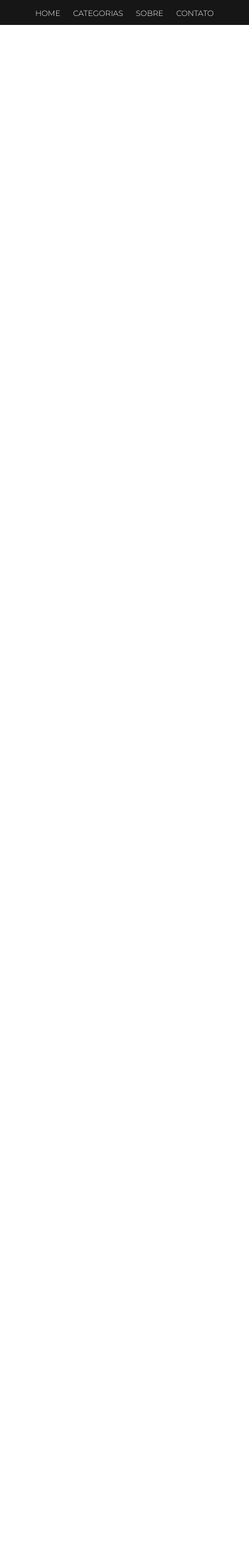
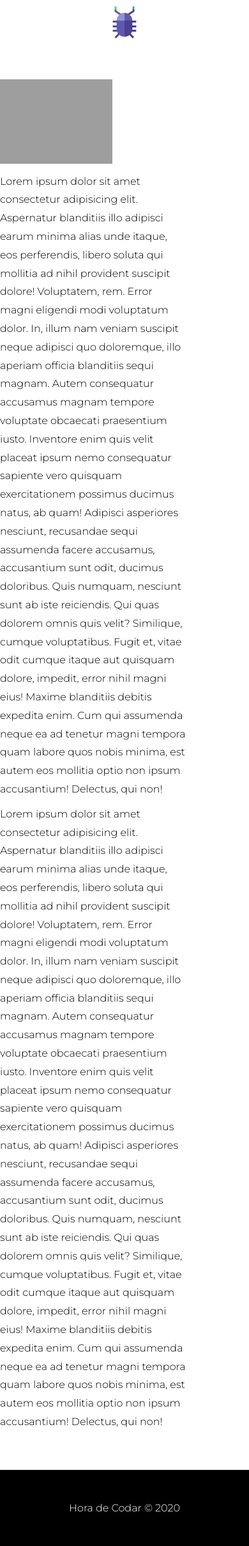
Before and after one commit to matheusbattisti/curso_php, a PHP site: page /post.php in a window 390 px wide. Shown: the whole page at 64% size. Before the commit the page ends 39 px from the top, so only its background shows below. Run offline with PHP 8.4, Linux system fonts and the light colour scheme; data that the repository does not hold is empty; grey boxes are pictures that could not be loaded.

Commit message:
continuando blog

```diff
--- a/15_blog/css/styles.css
+++ b/15_blog/css/styles.css
@@ -7,25 +7,36 @@
 }
 
 /* NAVBAR */
+#logo {
+  position: absolute;
+  top: 10px;
+  left: 9.5%;
+}
+
+#logo img {
+  width: 50px;
+}
+
 #navbar {
   display: flex;
   align-items: center;
   justify-content: center;
   background-color: #161616;
-  padding: 10px;
+  padding: 20px;
   text-transform: uppercase;
   list-style: none;
 }
 
 #navbar li {
   margin: 0 10px;
+  padding: 5px;
 }
 
 #navbar .nav-link {
   color: #FFF;
   text-decoration: none;
   transition: .5s;
-  font-size: 12px;
+  font-size: 14px;
 }
 
 #navbar .nav-link:hover {
@@ -95,3 +106,117 @@
   display: inline-block;
   margin-right: 5px;
 }
+
+/* FOOTER */
+footer {
+  width: 100%;
+  text-align: center;
+  background: #000;
+  color: #FFF;
+  padding: 50px 0;
+  margin-top: 50px;
+}
+
+/* POST */
+.post-container {
+  display: grid;
+  grid-template-columns: 75% 25%;
+  grid-template-rows: auto;
+  grid-template-areas: "main sidebar";
+  grid-gap: 10px;
+  padding-top: 30px;
+  max-width: 1200px;
+  margin: 0 auto;
+}
+
+.content-container {
+  grid-area: main;
+}
+
+#post-description {
+  font-style: italic;
+  margin-bottom: 40px;
+}
+
+.post-content {
+  line-height: 1.8;
+  margin: 10px 0;
+}
+
+/* POST SIDEBAR */
+.nav-container {
+  grid-area: sidebar;
+}
+
+#main-title {
+  font-size: 36px;
+  margin-bottom: 30px;
+}
+
+.img-container img {
+  width: 60%;
+}
+
+#tags-title, #categories-title {
+  font-size: 24px;
+  margin-bottom: 10px;
+  background-color: #000;
+  text-align: center;
+  color: #FFF;
+  padding: 10px;
+  font-weight: 300;
+}
+
+#tag-list, #categories-list {
+  list-style: none;
+}
+
+#tag-list li, #categories-list li {
+  margin-bottom: 10px;
+}
+
+#tag-list a, #categories-list a {
+  color: #666;
+  transition: .5s;
+}
+
+#tag-list a:hover, #categories-list a:hover {
+  color: #000;
+}
+
+/* RESPONSIVO */
+
+@media(max-width: 480px) {
+
+  /* HOME */
+  header {
+    width: 100%;
+  }
+
+  #logo {
+    display: block;
+    width: 50px;
+    position: relative;
+    margin: 0 auto;
+    left: 0;
+  }
+
+  #navbar {
+    display: none;
+  }
+
+  #title-container {
+    min-width: 100%;
+  }
+
+  .post-box {
+    flex: 100% 1 0 ;
+    padding: 15px;
+  }
+
+  /* POST */
+  .nav-container {
+    display: none;
+  }
+
+}
--- /dev/null
+++ b/15_blog/data/categories.php
@@ -0,0 +1,11 @@
+<?php
+
+  $categories = [
+    'PHP',
+    'HTML',
+    'CSS',
+    'JavaScript',
+    'Bootstrap',
+    'Java',
+    'C#'
+  ];
--- a/15_blog/index.php
+++ b/15_blog/index.php
@@ -12,7 +12,7 @@
     <?php foreach($posts as $post): ?>
       <div class="post-box">
         <img src="<?= $BASE_URL ?>/img/<?= $post['img'] ?>" alt="<?= $post['title'] ?>">
-        <h2 class="post-title"><a href="<?= $BASE_URL ?>/post.php?id=<?= $post['id'] ?>"><?= $post['title'] ?></a></h2>
+        <h2 class="post-title"><a href="<?= $BASE_URL ?>post.php?id=<?= $post['id'] ?>"><?= $post['title'] ?></a></h2>
         <p class="post-description"><?= $post['description'] ?></p>
         <div class="tags-container">
           <?php foreach($post['tags'] as $tag): ?>
--- a/15_blog/post.php
+++ b/15_blog/post.php
@@ -19,4 +19,41 @@
 
 ?>
 
-<?= $currentPost['title'] ?>
+<div class="post-container">
+  <div class="content-container">
+    <h1 id="main-title"><?= $currentPost['title'] ?></h1>
+    <p id="post-description"><?= $currentPost['description'] ?></p>
+    <div class="img-container">
+      <img src="<?= $BASE_URL ?>/img/<?= $currentPost['img'] ?>" alt="<?= $currentPost['title'] ?>">
+    </div>
+    <p class="post-content">Lorem ipsum dolor sit amet consectetur adipisicing elit. Aspernatur blanditiis illo adipisci earum minima alias unde itaque, eos perferendis, libero soluta qui mollitia ad nihil provident suscipit dolore! Voluptatem, rem.
+    Error magni eligendi modi voluptatum dolor. In, illum nam veniam suscipit neque adipisci quo doloremque, illo aperiam officia blanditiis sequi magnam. Autem consequatur accusamus magnam tempore voluptate obcaecati praesentium iusto.
+    Inventore enim quis velit placeat ipsum nemo consequatur sapiente vero quisquam exercitationem possimus ducimus natus, ab quam! Adipisci asperiores nesciunt, recusandae sequi assumenda facere accusamus, accusantium sunt odit, ducimus doloribus.
+    Quis numquam, nesciunt sunt ab iste reiciendis. Qui quas dolorem omnis quis velit? Similique, cumque voluptatibus. Fugit et, vitae odit cumque itaque aut quisquam dolore, impedit, error nihil magni eius!
+    Maxime blanditiis debitis expedita enim. Cum qui assumenda neque ea ad tenetur magni tempora quam labore quos nobis minima, est autem eos mollitia optio non ipsum accusantium! Delectus, qui non!</p>
+    <p class="post-content">Lorem ipsum dolor sit amet consectetur adipisicing elit. Aspernatur blanditiis illo adipisci earum minima alias unde itaque, eos perferendis, libero soluta qui mollitia ad nihil provident suscipit dolore! Voluptatem, rem.
+    Error magni eligendi modi voluptatum dolor. In, illum nam veniam suscipit neque adipisci quo doloremque, illo aperiam officia blanditiis sequi magnam. Autem consequatur accusamus magnam tempore voluptate obcaecati praesentium iusto.
+    Inventore enim quis velit placeat ipsum nemo consequatur sapiente vero quisquam exercitationem possimus ducimus natus, ab quam! Adipisci asperiores nesciunt, recusandae sequi assumenda facere accusamus, accusantium sunt odit, ducimus doloribus.
+    Quis numquam, nesciunt sunt ab iste reiciendis. Qui quas dolorem omnis quis velit? Similique, cumque voluptatibus. Fugit et, vitae odit cumque itaque aut quisquam dolore, impedit, error nihil magni eius!
+    Maxime blanditiis debitis expedita enim. Cum qui assumenda neque ea ad tenetur magni tempora quam labore quos nobis minima, est autem eos mollitia optio non ipsum accusantium! Delectus, qui non!</p>
+  </div>
+  <div class="nav-container">
+    <h3 id="tags-title">Tags</h3>
+    <ul id="tag-list">
+      <?php foreach($currentPost['tags'] as $tag): ?>
+        <li><a href="#"><?= $tag ?></a></li>
+      <?php endforeach; ?>
+    </ul>
+    <h3 id="categories-title">Categorias</h3>
+    <ul id="categories-list">
+      <?php foreach($categories as $category): ?>
+        <li><a href="#"><?= $category ?></a></li>
+      <?php endforeach; ?>
+    </ul>
+  </div>
+</div>
+
+<!-- Inclusão do rodapé -->
+<?php
+  include_once("templates/footer.php");
+?>
--- a/15_blog/templates/footer.php
+++ b/15_blog/templates/footer.php
@@ -1,5 +1,5 @@
-<footer>
-    Rodapé
+  <footer>
+    <p>Hora de Codar &copy; 2020</p>
   </footer>
 </body>
 </html>
--- a/15_blog/templates/header.php
+++ b/15_blog/templates/header.php
@@ -2,6 +2,7 @@
 <?php
   include_once("helpers/url.php");
   include_once("data/posts.php");
+  include_once("data/categories.php");
 ?>
 <!DOCTYPE html>
 <html lang="en">
@@ -17,6 +18,9 @@
 </head>
 <body>
   <header>
+    <a href="<?= $BASE_URL ?>" id="logo">
+      <img src="<?= $BASE_URL ?>/img/logo.svg" alt="Blog Codar">
+    </a>
     <nav>
       <ul id="navbar">
         <li><a href="index.php" class="nav-link">Home</a></li>
```
Also changed, not shown: 15_blog/img/logo.svg (added).
